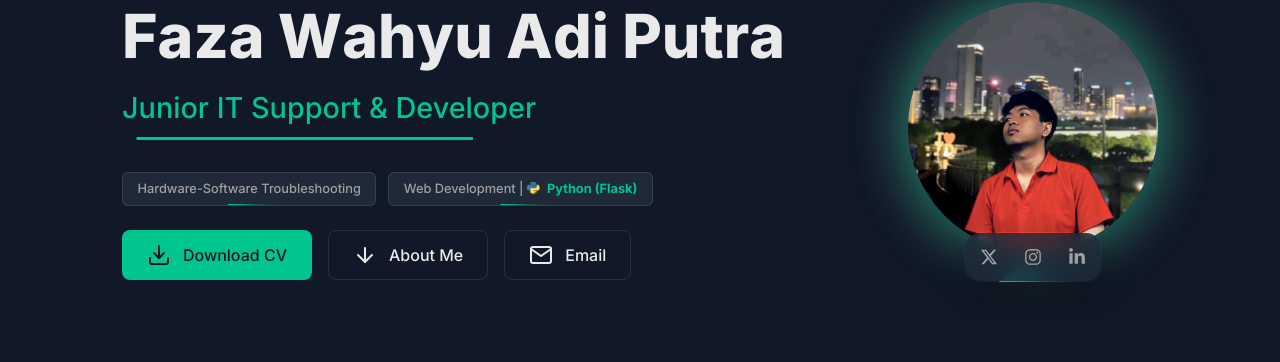
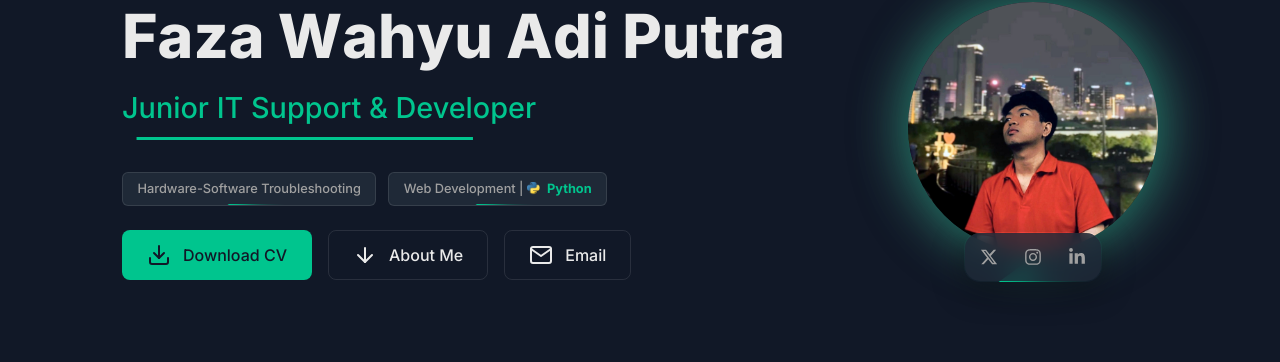
Before and after one commit to fazawahyu-ap/portofolio-faza, a Flask app: page / in a window 1280 px wide. Shown: the part 306-668 px from the top of the page. Run offline with Flask 3, Linux system fonts and the light colour scheme; some libraries are stand-ins or nearby versions.

Commit message:
Memperbaiki tampilan

```diff
--- a/templates/index.html
+++ b/templates/index.html
@@ -72,7 +72,7 @@
                                 Web Development |
                                 <span class="python-highlight">
                                     <img src="{{ url_for('static', filename='img/python-logo.png') }}" alt="Python Logo" class="python-logo">
-                                    Python (Flask)
+                                    Python
                                 </span>
                             </div>
                         </div>
```
Also changed, not shown: 1 other file.
